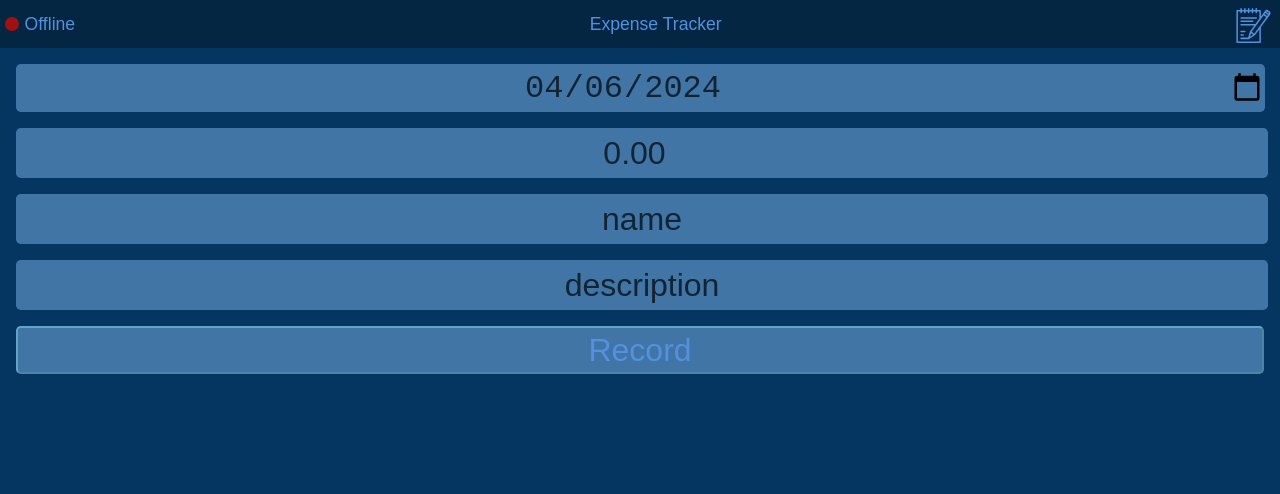
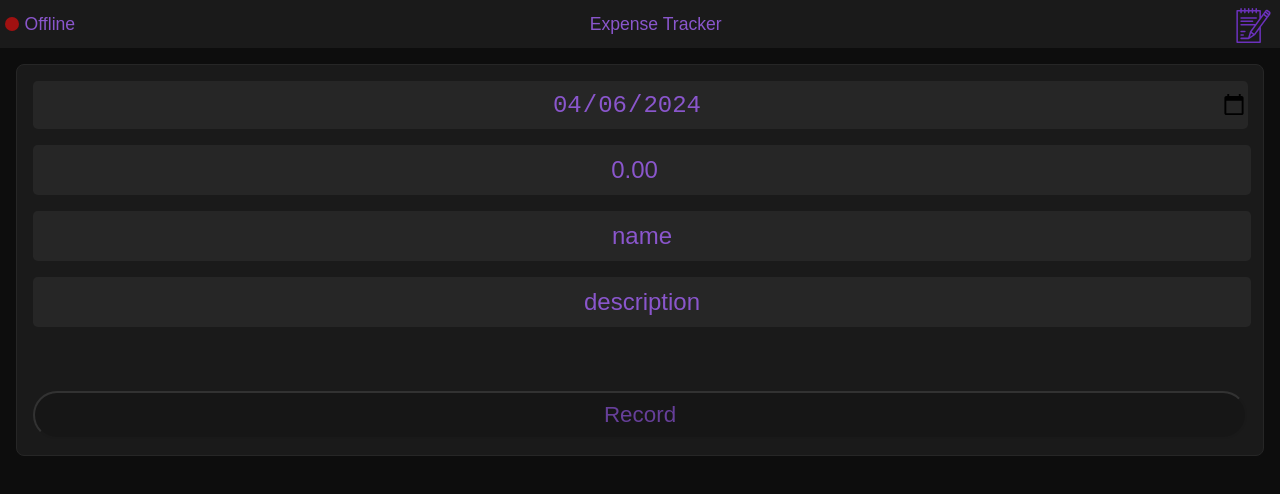
Before and after one commit to catzilla-007/expense-tracker, a SvelteKit app: page / in a window 1280 px wide. Shown: the top 494 px of the page. Built offline with nearby package versions, Linux system fonts and the light colour scheme.

Commit message:
Updated expense form design

```diff
--- a/src/app.html
+++ b/src/app.html
@@ -6,6 +6,8 @@
     <link rel="manifest" href="/manifest.json" />
     <meta name="theme-color" content="#053661" />
     <meta name="viewport" content="width=device-width, initial-scale=1" />
+    <title>Expense Tracker</title>
+    <meta name="description" content="Track your expense" />
     %sveltekit.head%
   </head>
   <body data-sveltekit-preload-data="hover">
--- /dev/null
+++ b/src/lib/components/Card.svelte
@@ -0,0 +1,12 @@
+<div>
+  <slot />
+</div>
+
+<style>
+  div {
+    background-color: var(--color-surface);
+    border: 1px solid var(--color-border);
+    padding: 1em;
+    border-radius: 0.5em;
+  }
+</style>
--- a/src/lib/components/ExpenseForm.svelte
+++ b/src/lib/components/ExpenseForm.svelte
@@ -1,6 +1,7 @@
 <script lang="ts">
   import { formatDate } from '$lib/date';
   import { addExpense } from '$lib/expense';
+  import Card from './Card.svelte';
 
   let date: string = formatDate(new Date());
   let name: string = '';
@@ -22,22 +23,24 @@
   }
 </script>
 
-<input type="date" bind:value={date} placeholder="select date" />
-<input type="number" bind:value={price} placeholder="0.00" min="0" step=".01" />
-<input type="text" bind:value={name} placeholder="name" />
-<input type="text" bind:value={description} placeholder="description" />
+<Card>
+  <input type="date" bind:value={date} placeholder="select date" />
+  <input type="number" bind:value={price} placeholder="0.00" min="0" step=".01" />
+  <input type="text" bind:value={name} placeholder="name" />
+  <input type="text" bind:value={description} placeholder="description" />
 
-<button on:click={handleRecordClick} {disabled}>Record</button>
+  <button on:click={handleRecordClick} {disabled}>Record</button>
+</Card>
 
 <style>
   input {
     height: 3rem;
-    font-size: 2rem;
+    font-size: 1.5rem;
     text-align: center;
     margin-bottom: 1rem;
     border-radius: 0.3rem;
     border: none;
-    background-color: var(--color-bg-3);
+    background-color: var(--color-bg-1);
     color: var(--color-text);
     width: 100%;
   }
@@ -55,21 +58,17 @@
   }
 
   button {
+    margin-top: 3rem;
     height: 3rem;
-    font-size: 2rem;
-    border-radius: 0.3rem;
-    background-color: var(--color-bg-2);
-    color: var(--color-text-2);
-    border-color: light-dark(#94edfd67, #020e0d4d);
+    font-size: 1.4rem;
+    border-radius: 2rem;
+    color: var(--color-text-primary);
+    background-color: var(--color-bg-1);
     width: 100%;
   }
 
   button:disabled {
-    background-color: var(--color-bg-3);
-    border-color: light-dark(#94edfd67, #020e0d4d);
-  }
-
-  button:active {
-    background-color: #041b30;
+    background-color: var(--color-bg-disabled);
+    color: var(--color-text-disabled);
   }
 </style>
--- a/src/lib/components/Footer.svelte
+++ b/src/lib/components/Footer.svelte
@@ -18,7 +18,7 @@
 <footer>
   <pre>
     {#each $logs as log}
-      {log}<br />
+      <div>{log}</div>
     {/each}
 </pre>
 </footer>
@@ -26,9 +26,9 @@
 <style>
   footer {
     text-align: left;
-    border-top: 1px solid yellow;
-    color: #d4d1d1;
+    color: var(--color-text-log);
     height: 10em;
+    font-size: 0.8rem;
     overflow-y: scroll;
   }
 
--- a/src/lib/components/Header.svelte
+++ b/src/lib/components/Header.svelte
@@ -18,7 +18,7 @@
     display: flex;
     flex-direction: row;
     height: 3rem;
-    background-color: var(--color-bg-2);
+    background-color: var(--color-surface);
     color: var(--color-text-2);
     font-size: 1.1em;
   }
--- a/src/routes/+layout.svelte
+++ b/src/routes/+layout.svelte
@@ -1,10 +1,9 @@
 <script>
+  import './styles.css';
+
   import { page } from '$app/stores';
-  import './styles.css';
   import Header from '$lib/components/Header.svelte';
   import Footer from '$lib/components/Footer.svelte';
-
-  console.log($page.route.id === '/install');
 </script>
 
 <div class="app">
@@ -23,14 +22,14 @@
   .app {
     display: flex;
     flex-direction: column;
-    min-height: 100vh;
+    min-height: 100svh;
   }
 
   main {
-    flex: 1;
     display: flex;
+    flex-grow: 1;
     flex-direction: column;
-    padding: 1rem;
+    padding: 1em;
     width: 100%;
     margin: 0 auto;
     box-sizing: border-box;
--- a/src/routes/+page.svelte
+++ b/src/routes/+page.svelte
@@ -15,9 +15,4 @@
   });
 </script>
 
-<svelte:head>
-  <title>Expense Tracker</title>
-  <meta name="description" content="Track your expense" />
-</svelte:head>
-
 <ExpenseForm />
--- a/src/routes/styles.css
+++ b/src/routes/styles.css
@@ -1,19 +1,31 @@
+/* https://coolors.co/palette/000000-0d0d0d-1a1a1a-262626-333333-404040-4d4d4d-595959-666666-737373 */
+
 :root {
   --font-body: Arial, -apple-system, BlinkMacSystemFont, 'Segoe UI', Roboto, Oxygen, Ubuntu,
     Cantarell, 'Open Sans', 'Helvetica Neue', sans-serif;
-  --color-bg-1: #053661;
-  --color-bg-2: #052642;
-  --color-bg-3: #4075a6;
-  --color-text: #000000b3;
-  --color-text-2: #5391e0;
+
+  --color-background: #0d0d0d;
+  --color-surface: #1a1a1a;
+  --color-border: #262626;
+
+  --color-bg-1: #262626;
+  --color-bg-disabled: #161616;
+
+  --color-text-primary: #8a56cc;
+  --color-text-secondary: #efe7f8;
+  --color-text-disabled: #663f99;
+  --color-text-log: #3f3e3e;
+
   font-family: var(--font-body);
-  color: var(--color-text);
+  color: var(--color-text-primary);
+
+  font-size: 16px;
 }
 
 body {
   min-height: 100svh;
   margin: 0;
+  padding: 0;
   background-attachment: fixed;
-  background-color: var(--color-bg-1);
-  background-size: 100vw 100svh;
+  background-color: var(--color-background);
 }
```
Also changed, not shown: src/lib/images/notes.svg.
